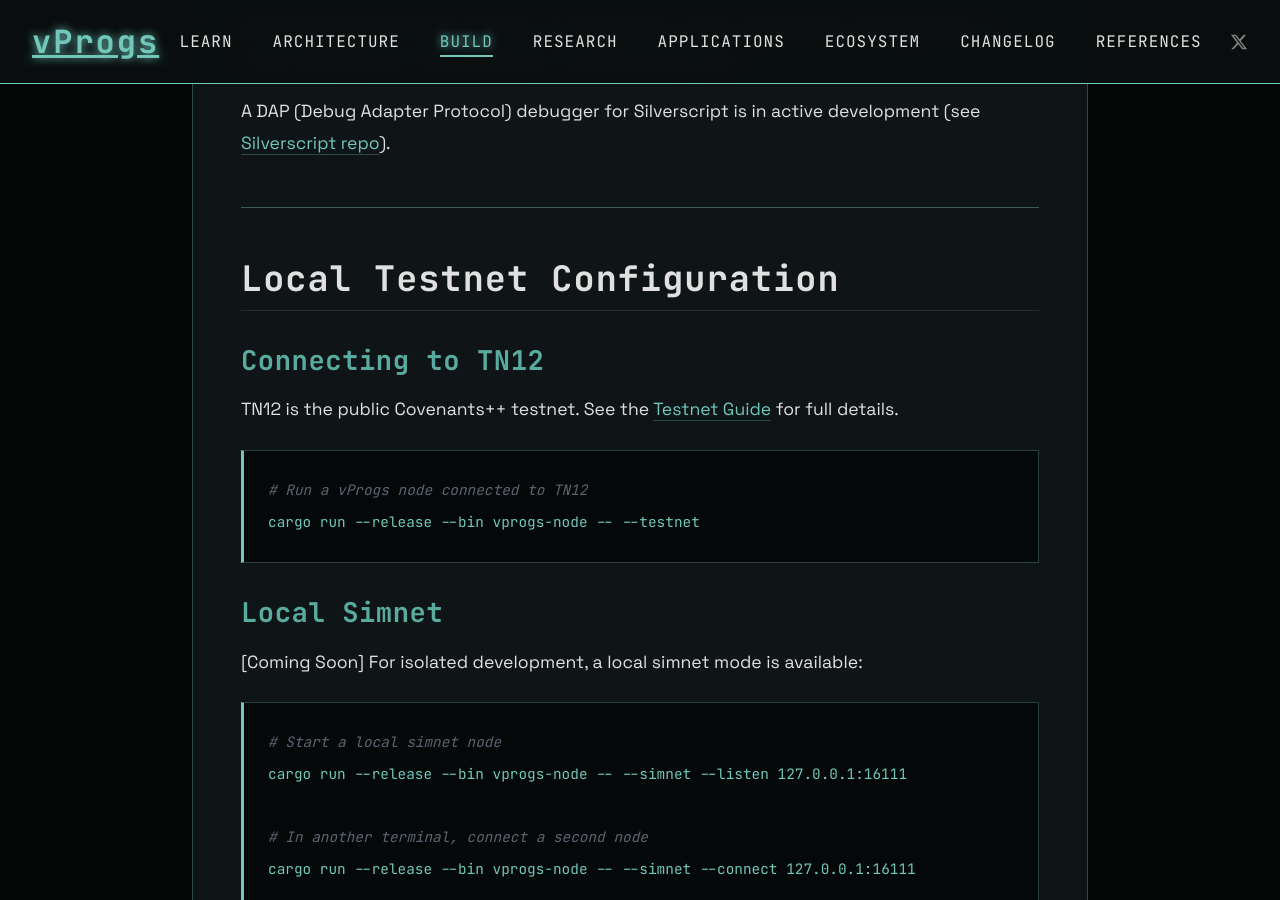
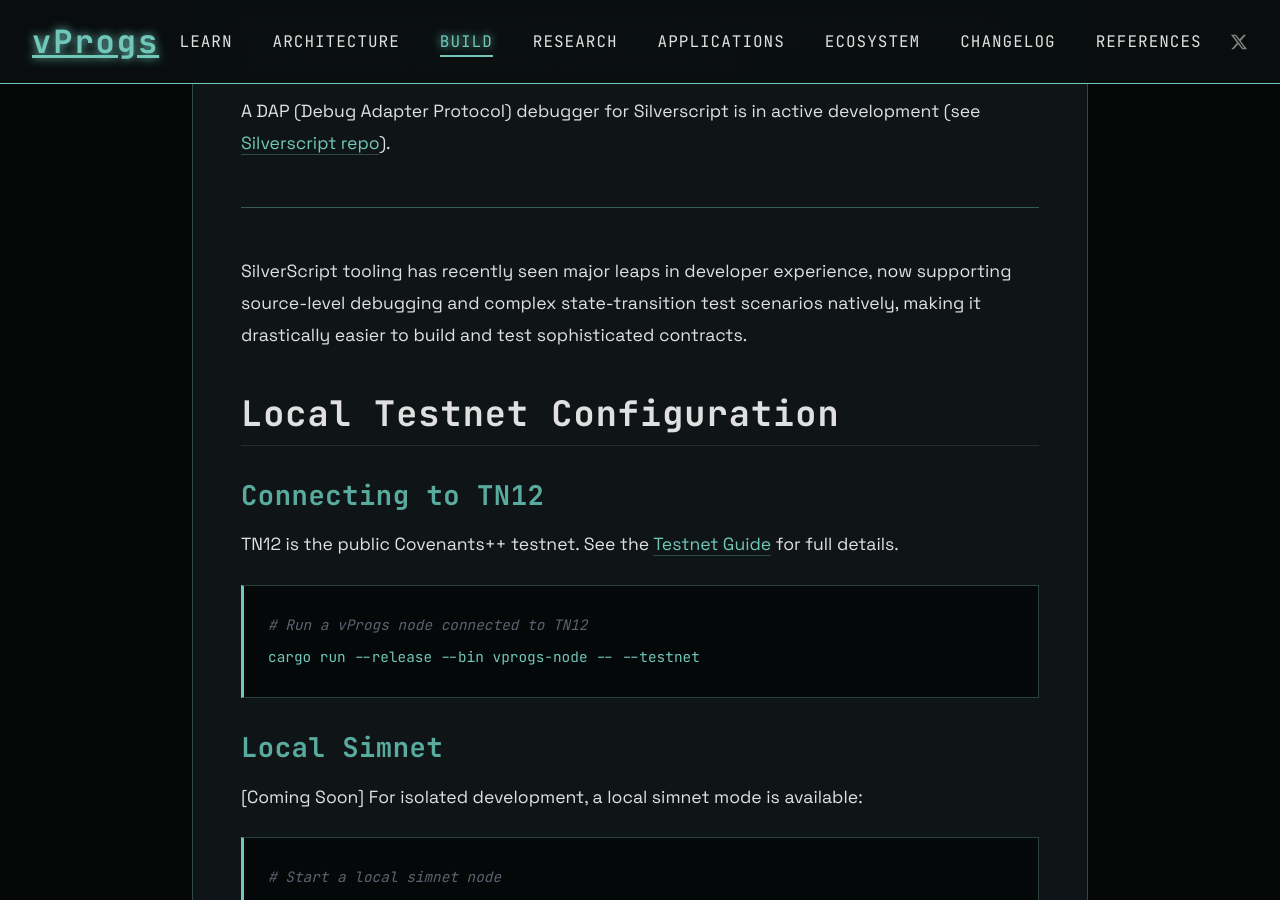
Before and after one commit to creative-inference/vprogs.xyz, a Jekyll site: the page built from build/dev-environment.md, in a window 1280 px wide and 900 px high, scrolled down 6161 px. Built offline with Jekyll 4.4.1, drawn with Linux system fonts in a browser that asks for light colours.

Commit message:
Note SilverScript source-level debugging support in dev environment setup [auto]

```diff
--- a/build/dev-environment.md
+++ b/build/dev-environment.md
@@ -177,6 +177,9 @@
 
 ---
 
+
+SilverScript tooling has recently seen major leaps in developer experience, now supporting source-level debugging and complex state-transition test scenarios natively, making it drastically easier to build and test sophisticated contracts.
+
 ## Local Testnet Configuration
 
 ### Connecting to TN12
```
